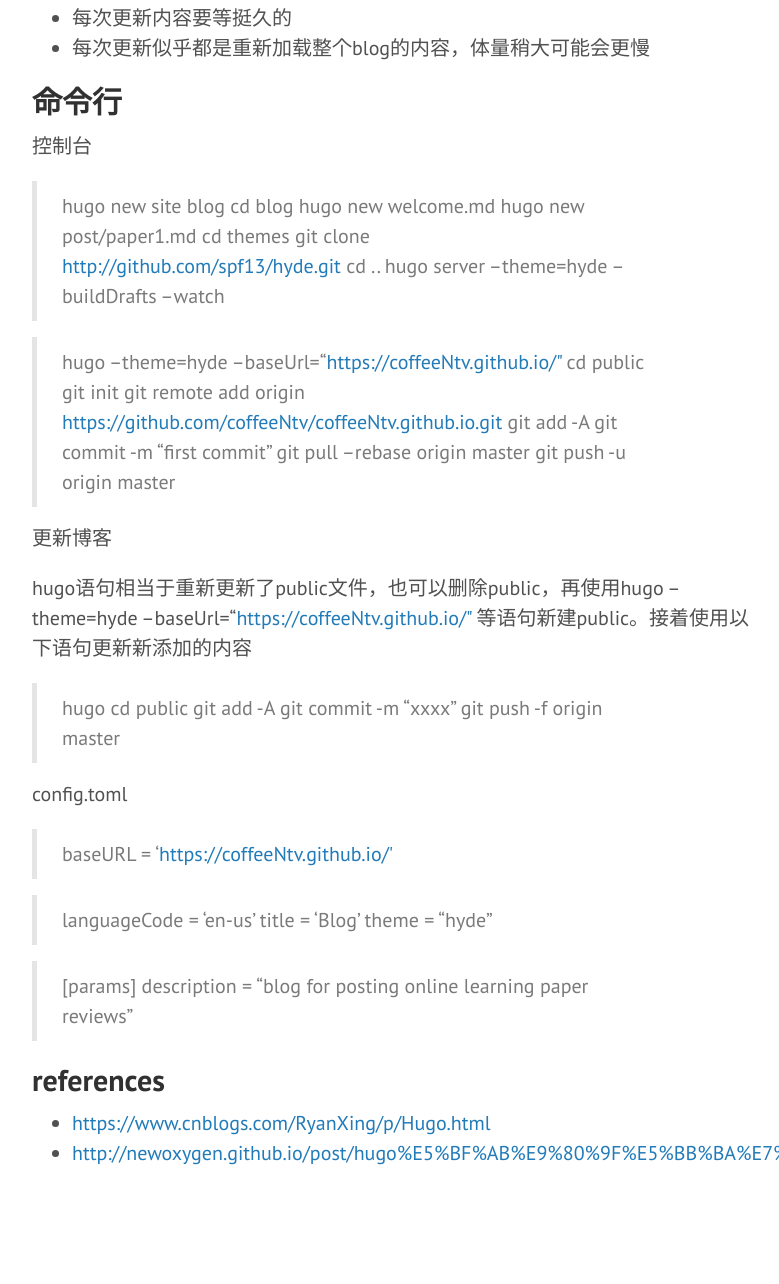
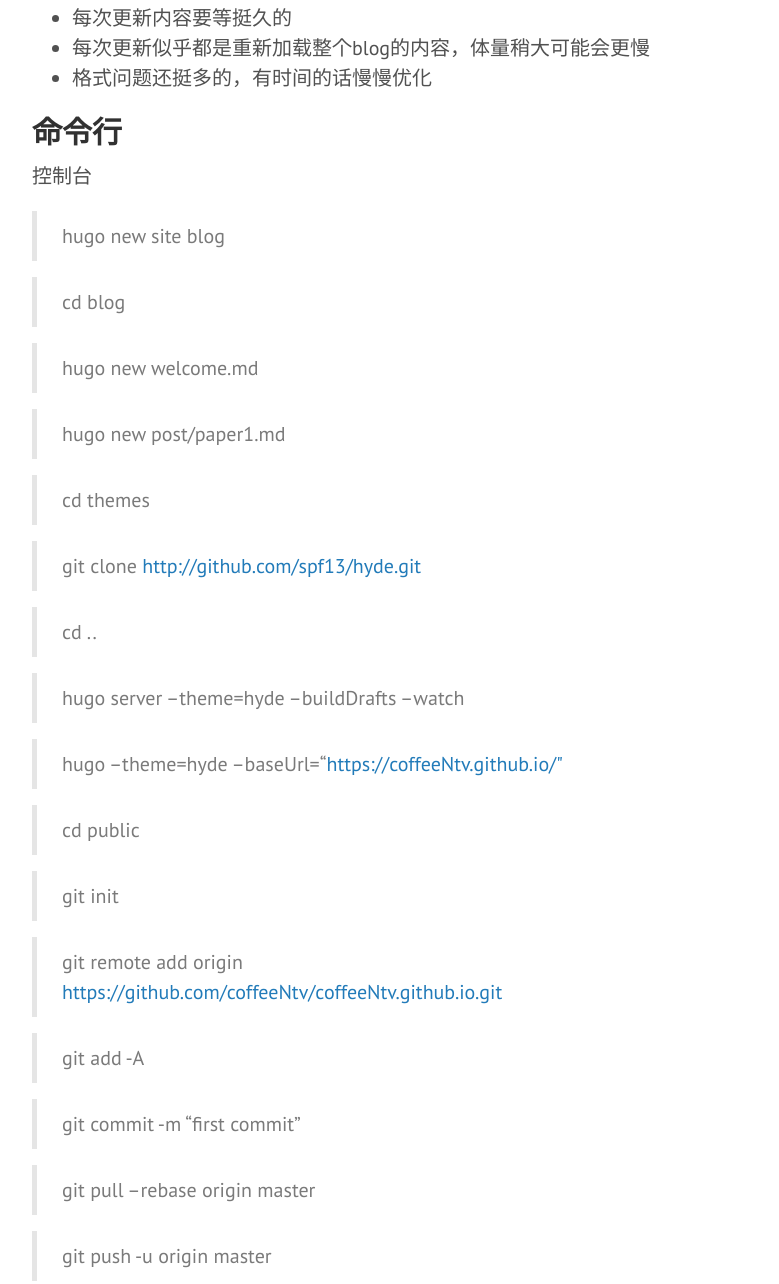
Before and after one commit to coffeeNtv/coffeeNtv.github.io, a plain HTML site: page welcome/index.html in a window 1280 px wide. Shown: the part 848-2132 px from the top of the page, without its empty margins (428-1207 px from the left). Drawn offline with Linux system fonts and the light colour scheme.

Commit message:
update welcome.md

```diff
--- a/welcome/index.html
+++ b/welcome/index.html
@@ -77,50 +77,93 @@
 <ul>
 <li>每次更新内容要等挺久的</li>
 <li>每次更新似乎都是重新加载整个blog的内容，体量稍大可能会更慢</li>
+<li>格式问题还挺多的，有时间的话慢慢优化</li>
 </ul>
 <h2 id="命令行">命令行</h2>
 <p>控制台</p>
 <blockquote>
-<p>hugo new site blog
-cd blog
-hugo new welcome.md
-hugo new post/paper1.md
-cd themes
-git clone <a href="http://github.com/spf13/hyde.git">http://github.com/spf13/hyde.git</a>
-cd ..
-hugo server &ndash;theme=hyde &ndash;buildDrafts &ndash;watch</p>
+<p>hugo new site blog</p>
 </blockquote>
 <blockquote>
-<p>hugo &ndash;theme=hyde &ndash;baseUrl=&ldquo;<a href="https://coffeeNtv.github.io/%22">https://coffeeNtv.github.io/&quot;</a>
-cd public
-git init
-git remote add origin <a href="https://github.com/coffeeNtv/coffeeNtv.github.io.git">https://github.com/coffeeNtv/coffeeNtv.github.io.git</a>
-git add -A
-git commit -m &ldquo;first commit&rdquo;
-git pull &ndash;rebase origin master
-git push -u origin master</p>
+<p>cd blog</p>
+</blockquote>
+<blockquote>
+<p>hugo new welcome.md</p>
+</blockquote>
+<blockquote>
+<p>hugo new post/paper1.md</p>
+</blockquote>
+<blockquote>
+<p>cd themes</p>
+</blockquote>
+<blockquote>
+<p>git clone <a href="http://github.com/spf13/hyde.git">http://github.com/spf13/hyde.git</a></p>
+</blockquote>
+<blockquote>
+<p>cd ..</p>
+</blockquote>
+<blockquote>
+<p>hugo server &ndash;theme=hyde &ndash;buildDrafts &ndash;watch</p>
+</blockquote>
+<blockquote>
+<p>hugo &ndash;theme=hyde &ndash;baseUrl=&ldquo;<a href="https://coffeeNtv.github.io/%22">https://coffeeNtv.github.io/&quot;</a></p>
+</blockquote>
+<blockquote>
+<p>cd public</p>
+</blockquote>
+<blockquote>
+<p>git init</p>
+</blockquote>
+<blockquote>
+<p>git remote add origin <a href="https://github.com/coffeeNtv/coffeeNtv.github.io.git">https://github.com/coffeeNtv/coffeeNtv.github.io.git</a></p>
+</blockquote>
+<blockquote>
+<p>git add -A</p>
+</blockquote>
+<blockquote>
+<p>git commit -m &ldquo;first commit&rdquo;</p>
+</blockquote>
+<blockquote>
+<p>git pull &ndash;rebase origin master</p>
+</blockquote>
+<blockquote>
+<p>git push -u origin master</p>
 </blockquote>
 <p>更新博客</p>
 <p>hugo语句相当于重新更新了public文件，也可以删除public，再使用hugo &ndash;theme=hyde &ndash;baseUrl=&ldquo;<a href="https://coffeeNtv.github.io/%22">https://coffeeNtv.github.io/&quot;</a> 等语句新建public。接着使用以下语句更新新添加的内容</p>
 <blockquote>
-<p>hugo
-cd public
-git add -A
-git commit -m &ldquo;xxxx&rdquo;
-git push -f origin master</p>
+<p>hugo</p>
+</blockquote>
+<blockquote>
+<p>cd public</p>
+</blockquote>
+<blockquote>
+<p>git add -A</p>
+</blockquote>
+<blockquote>
+<p>git commit -m &ldquo;xxxx&rdquo;</p>
+</blockquote>
+<blockquote>
+<p>git push -f origin master</p>
 </blockquote>
 <p>config.toml</p>
 <blockquote>
 <p>baseURL = &lsquo;<a href="https://coffeeNtv.github.io/'">https://coffeeNtv.github.io/'</a></p>
 </blockquote>
 <blockquote>
-<p>languageCode = &lsquo;en-us&rsquo;
-title = &lsquo;Blog&rsquo;
-theme = &ldquo;hyde&rdquo;</p>
+<p>languageCode = &lsquo;en-us&rsquo;</p>
 </blockquote>
 <blockquote>
-<p>[params]
-description = &ldquo;blog for posting online learning paper reviews&rdquo;</p>
+<p>title = &lsquo;Blog&rsquo;</p>
+</blockquote>
+<blockquote>
+<p>theme = &ldquo;hyde&rdquo;</p>
+</blockquote>
+<blockquote>
+<p>[params]</p>
+</blockquote>
+<blockquote>
+<p>description = &ldquo;blog for posting online learning paper reviews&rdquo;</p>
 </blockquote>
 <h2 id="references">references</h2>
 <ul>
```
Also changed, not shown: index.html (+7 -3 lines), index.xml (+7 -3 lines).
